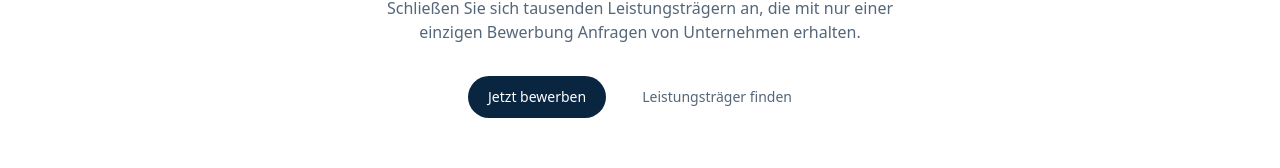
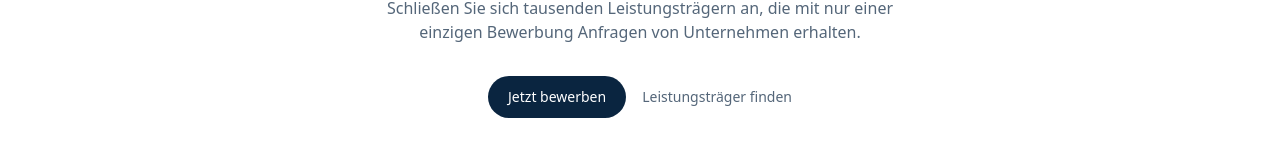
Before and after one commit to strobl/gitflash-platform, a React (Vite) app: page / in a window 1280 px wide. Shown: the part 354-522 px from the top of the page. Built offline with nearby package versions, Linux system fonts and the light colour scheme.

Commit message:
Visual edit in Lovable
Edited UI in Lovable

```diff
--- a/src/components/landing/Hero.tsx
+++ b/src/components/landing/Hero.tsx
@@ -1,7 +1,5 @@
-
 import React from "react";
 import { Link } from "react-router-dom";
-
 export const Hero: React.FC = () => {
   return <section className="w-full max-w-lg px-4 sm:px-6 md:px-0 max-w-3xl mx-auto text-center">
       <div className="flex w-full flex-col items-center">
@@ -13,7 +11,7 @@ export const Hero: React.FC = () => {
           <button className="bg-[rgba(10,37,64,1)] flex min-h-10 items-center text-sm text-white justify-center px-5 py-[11px] rounded-[100px] hover:bg-opacity-90 transition-all duration-300 hover:brightness-105 whitespace-nowrap">
             <span className="text-white">Jetzt bewerben</span>
           </button>
-          <Link to="/employers" className="flex items-center justify-center px-5 py-[11px] text-sm text-[#546679] hover:text-[#0A2540] whitespace-nowrap hero-link-underline">
+          <Link to="/employers" className="flex items-center justify-center py-[11px] text-sm text-[#546679] hover:text-[#0A2540] whitespace-nowrap hero-link-underline px-0">
             <span>Leistungsträger finden</span>
           </Link>
         </div>
```
